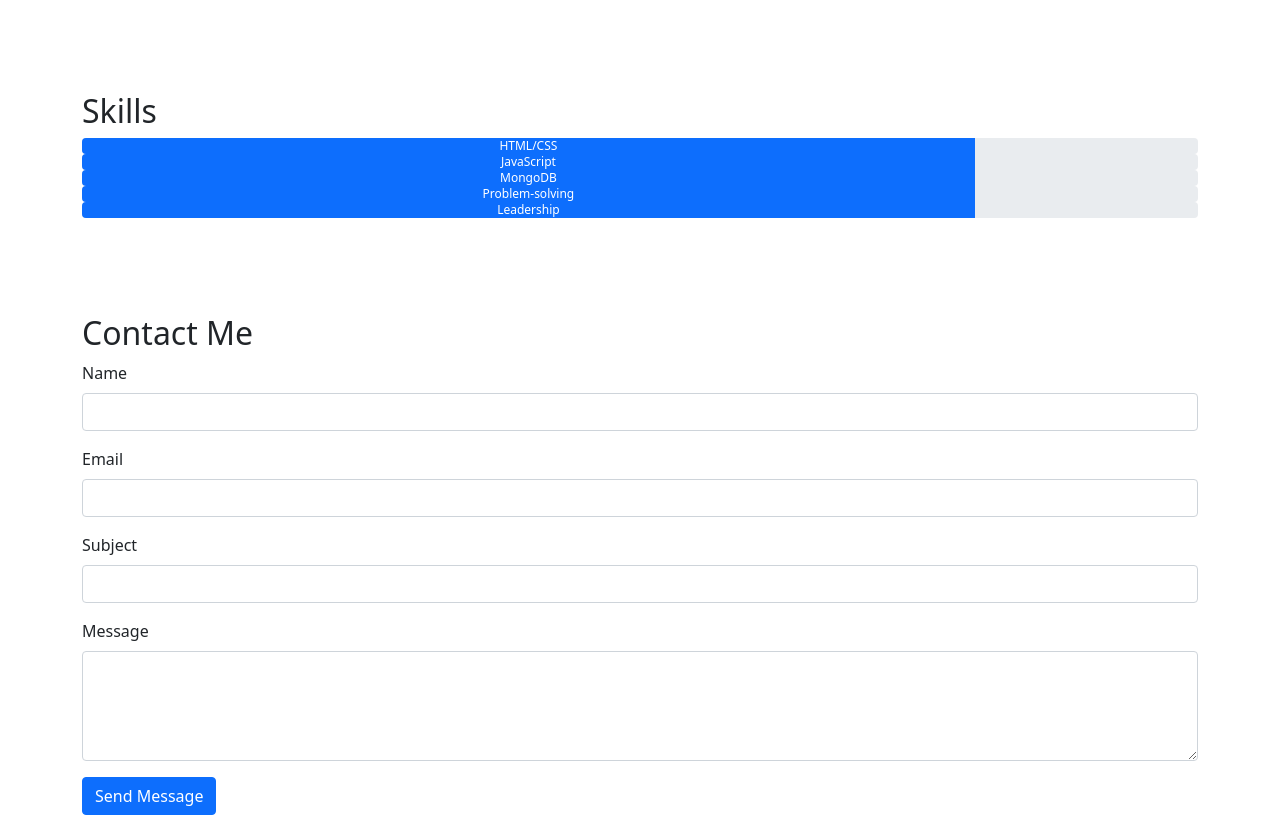
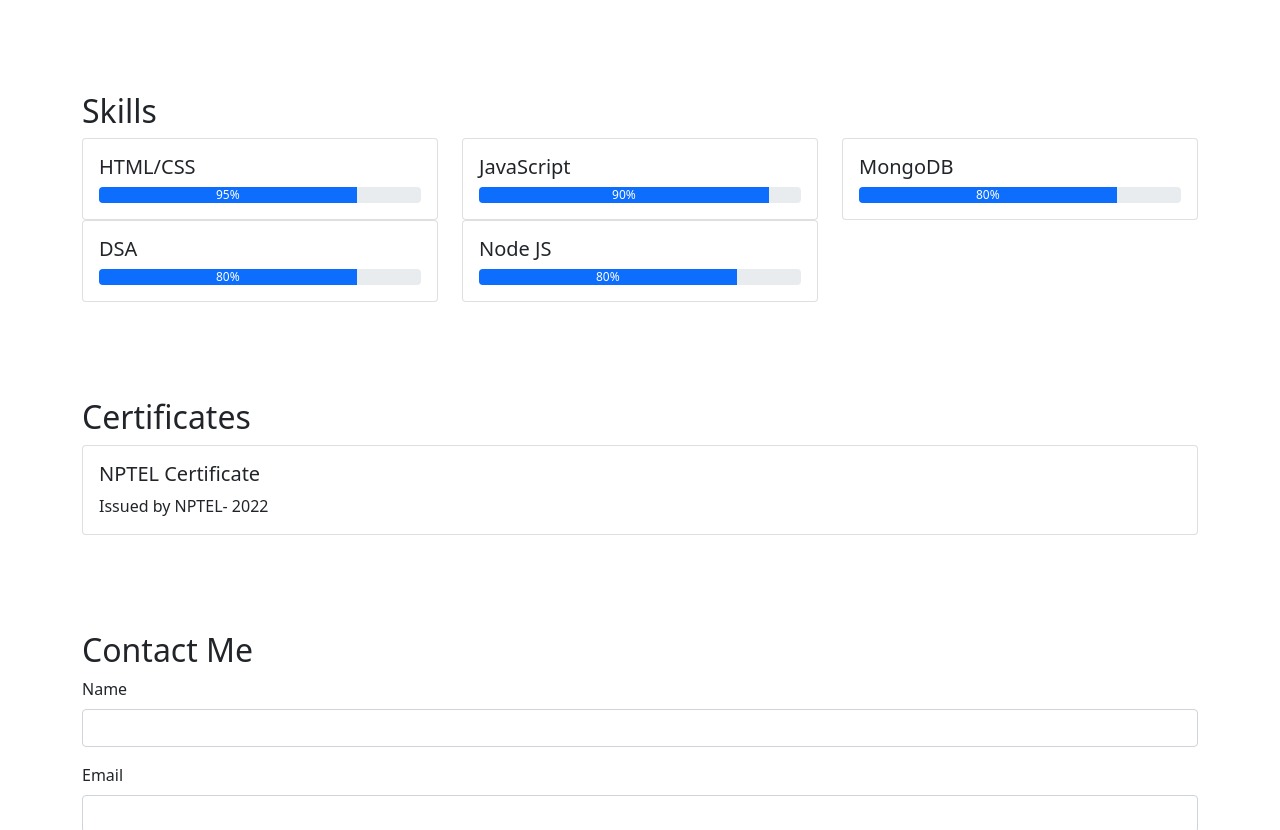
Before and after one commit to Kirtan-lokadiya/kirtan-resume-website, a plain HTML site: page index.html in a window 1280 px wide. Shown: the part 1340-2170 px from the top of the page. Drawn offline with nearby package versions, Linux system fonts and the light colour scheme.

Commit message:
add certificate sections half

```diff
--- a/index.html
+++ b/index.html
@@ -8,8 +8,6 @@
     <!-- Include Bootstrap CSS -->
     <link href="https://cdn.jsdelivr.net/npm/bootstrap@5.0.2/dist/css/bootstrap.min.css" rel="stylesheet"
         integrity="sha384-EVSTQN3/azprG1Anm3QDgpJLIm9Nao0Yz1ztcQTwFspd3yD65VohhpuuCOmLASjC" crossorigin="anonymous">
-
-
 </head>
 
 <body>
@@ -40,6 +38,9 @@
                             <a class="nav-link" href="#skills">Skills</a>
                         </li>
                         <li class="nav-item">
+                            <a class="nav-link" href="#certificates">Certificates</a>
+                        </li>
+                        <li class="nav-item">
                             <a class="nav-link" href="#contact">Contact</a>
                         </li>
                     </ul>
@@ -51,7 +52,6 @@
     <!-- Home Section -->
     <section id="home" class="text-center py-5">
         <img src="Profile.jpg" alt="Your Name" class="img-fluid rounded-circle" width="200">
-
         <h1 class="mt-3">Kirtan Lokadiya</h1>
         <p class="lead">Full Stack Developer</p>
     </section>
@@ -61,17 +61,17 @@
         <div class="container">
             <h2>About Me</h2>
             <p>
-                Hello, my name is Kirtan Lokadiya and I am a Third-semester student at Charotar University, pursuing a
+                Hello, my name is Kirtan Lokadiya, and I am a Third-semester student at Charotar University, pursuing a
                 degree in B.TECH(IT). I have a passion for web development and have already gained some valuable
                 experience in this field.
 
-                I have completed several web development projects ,which has helped me in my skills like HTML, CSS,
+                I have completed several web development projects, which has helped me in my skills like HTML, CSS,
                 JavaScript, and other web development technologies. I am also familiar with web development frameworks
                 such as React and have experience working with databases such as MySQL and MongoDB.
 
                 As a highly motivated individual with strong problem-solving skills, I am always looking for new
                 challenges and opportunities to learn and grow as a developer. I am confident that my skills and
-                experience would make me a valuable addition.F
+                experience would make me a valuable addition.
             </p>
         </div>
     </section>
@@ -101,7 +101,6 @@
                     <p class="card-text">Charusat University - 2026</p>
                 </div>
             </div>
-
         </div>
     </section>
 
@@ -109,29 +108,79 @@
     <section id="skills" class="py-5">
         <div class="container">
             <h2>Skills</h2>
+            <div class="row">
+                <div class="col-md-4">
+                    <div class="card">
+                        <div class="card-body">
+                            <h5 class="card-title">HTML/CSS</h5>
                             <div class="progress">
-            <div class="progress-bar" role="progressbar" style="width: 80%;" aria-valuenow="80" aria-valuemin="0"
-                aria-valuemax="100">HTML/CSS</div>
+                                <div class="progress-bar" role="progressbar" style="width: 80%;" aria-valuenow="80"
+                                    aria-valuemin="0" aria-valuemax="100">95%</div>
                             </div>
+                        </div>
+                    </div>
+                </div>
+                <div class="col-md-4">
+                    <div class="card">
+                        <div class="card-body">
+                            <h5 class="card-title">JavaScript</h5>
                             <div class="progress">
-            <div class="progress-bar" role="progressbar" style="width: 80%;" aria-valuenow="80" aria-valuemin="0"
-                aria-valuemax="100">JavaScript</div>
+                                <div class="progress-bar" role="progressbar" style="width: 90%;" aria-valuenow="80"
+                                    aria-valuemin="0" aria-valuemax="100">90%</div>
                             </div>
+                        </div>
+                    </div>
+                </div>
+                <div class="col-md-4">
+                    <div class="card">
+                        <div class="card-body">
+                            <h5 class="card-title">MongoDB</h5>
                             <div class="progress">
-            <div class="progress-bar" role="progressbar" style="width: 80%;" aria-valuenow="80" aria-valuemin="0"
-                aria-valuemax="100">MongoDB</div>
+                                <div class="progress-bar" role="progressbar" style="width: 80%;" aria-valuenow="80"
+                                    aria-valuemin="0" aria-valuemax="100">80%</div>
                             </div>
+                        </div>
+                    </div>
+                </div>
+                <div class="col-md-4">
+                    <div class="card">
+                        <div class="card-body">
+                            <h5 class="card-title">DSA</h5>
                             <div class="progress">
-            <div class="progress-bar" role="progressbar" style="width: 80%;" aria-valuenow="80" aria-valuemin="0"
-                aria-valuemax="100">Problem-solving</div>
+                                <div class="progress-bar" role="progressbar" style="width: 80%;" aria-valuenow="80"
+                                    aria-valuemin="0" aria-valuemax="100">80%</div>
                             </div>
+                        </div>
+                    </div>
+                </div>
+                <div class="col-md-4">
+                    <div class="card">
+                        <div class="card-body">
+                            <h5 class="card-title">Node JS</h5>
                             <div class="progress">
-            <div class="progress-bar" role="progressbar" style="width: 80%;" aria-valuenow="80" aria-valuemin="0"
-                aria-valuemax="100">Leadership</div>
+                                <div class="progress-bar" role="progressbar" style="width: 80%;" aria-valuenow="80"
+                                    aria-valuemin="0" aria-valuemax="100">80%</div>
+                            </div>
+                        </div>
+                    </div>
+                </div>
+
             </div>
         </div>
     </section>
 
+    <!-- Certificates Section -->
+    <section id="certificates" class="py-5">
+        <div class="container">
+            <h2>Certificates</h2>
+            <div class="card">
+                <div class="card-body">
+                    <h5 class="card-title">NPTEL Certificate</h5>
+                    <p class="card-text">Issued by NPTEL- 2022</p>
+                </div>
+                </div>
+        </div>
+    </section>
 
     <!-- Contact Section -->
     <section id="contact" class="py-5">
@@ -159,7 +208,7 @@
         </div>
     </section>
 
-    <!-- Include Bootstrap JS (popper.js and bootstrap.js) and your custom scripts if needed -->
+    <!-- Include Bootstrap JS (popper.js and bootstrap.js) -->
     <script src="https://cdn.jsdelivr.net/npm/bootstrap@5.5.0/dist/js/bootstrap.min.js"></script>
 </body>
 
```
Lines whose indentation alone changed are shown as unchanged.
